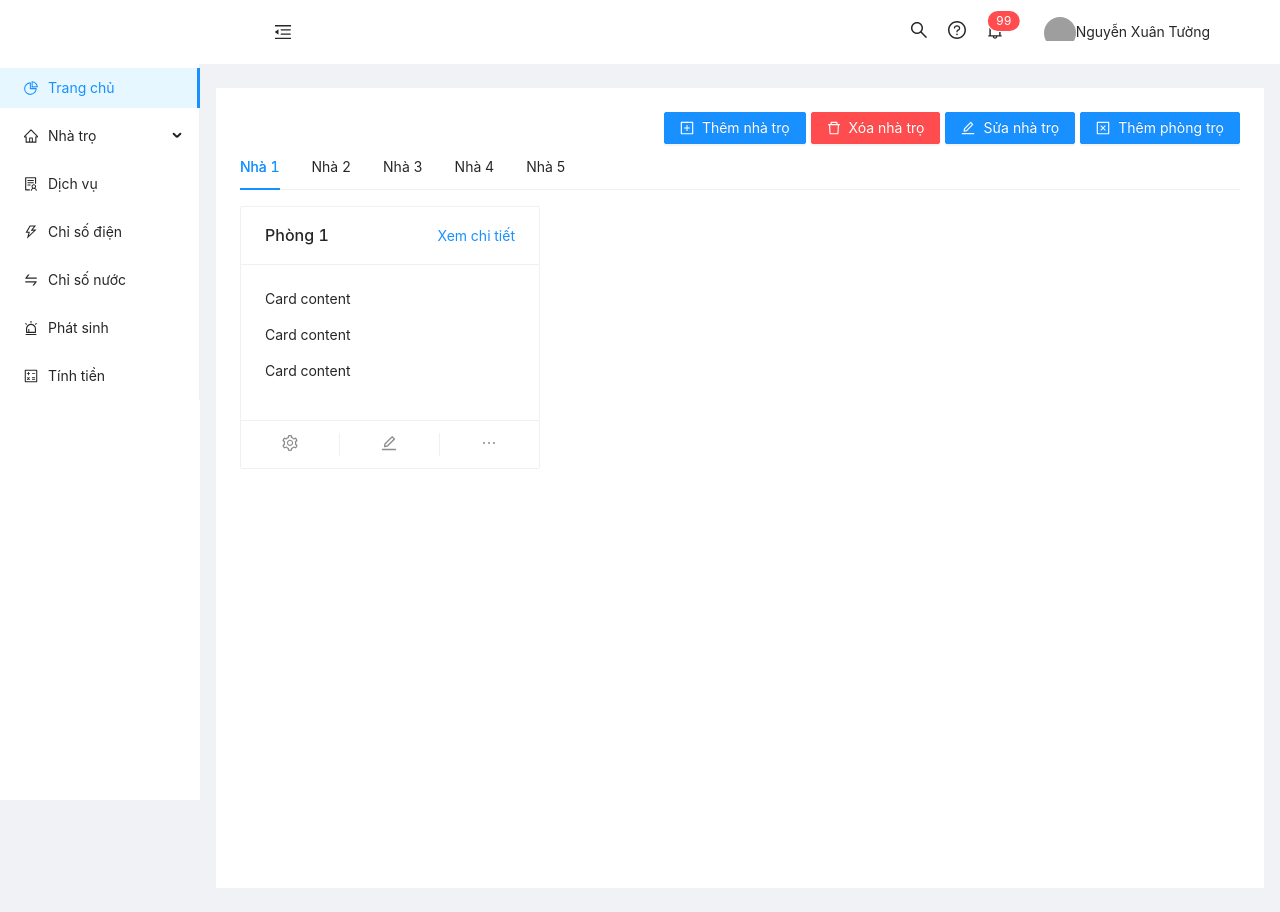
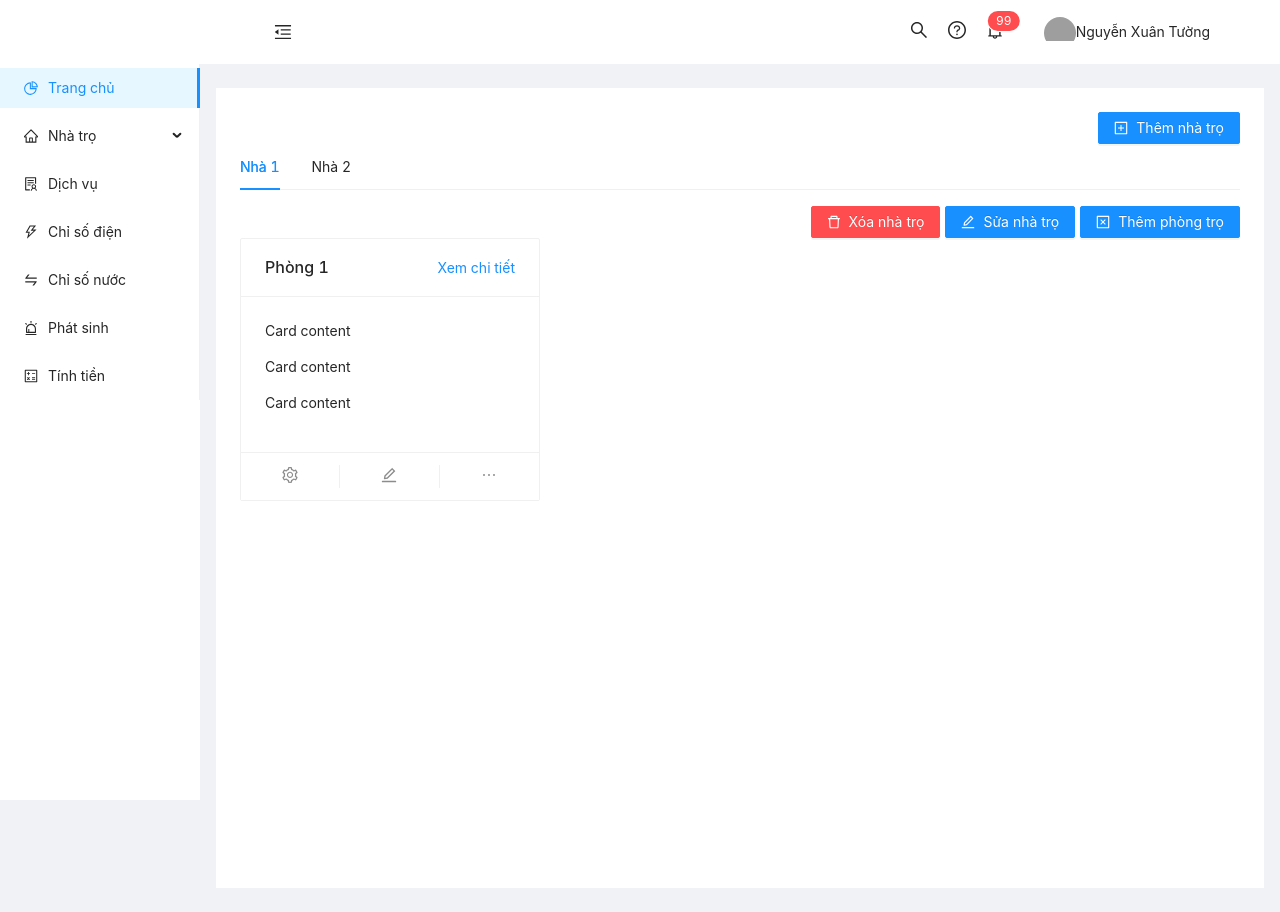
Before and after one commit to tung910/quan-ly-nha-tro-fe, a React (Vite) app: page /motel-room in a window 1280 px wide. Built offline with nearby package versions, Linux system fonts and the light colour scheme; data requests are answered from the project's data file; grey boxes are pictures that could not be loaded.

Commit message:
QLNTF-11-delete-motel

```diff
--- a/db.json
+++ b/db.json
@@ -18,36 +18,16 @@
   },
   "motels": [
     {
-      "id": 1,
+      "id": "1",
       "name": "Nhà 1"
     },
     {
-      "id": 2,
-      "name": "Nhà 2"
-    },
-    {
-      "name": "Nhà 3",
-      "province": "Hà Nội",
-      "district": "Thạch Thất",
-      "ward": "Thất Thạch",
-      "address": "Ngõ 168",
-      "id": 3
-    },
-    {
-      "name": "Nhà 4",
-      "province": "Hà Nội",
-      "district": "Ha Noi",
-      "ward": "Thạch Thất",
-      "address": "Thất thạch",
-      "id": 4
-    },
-    {
-      "name": "Nhà 5",
-      "province": "Hà Nội",
-      "district": "Tahaha",
-      "ward": "âsasasas",
-      "address": "âsasasasa",
-      "id": 5
+      "name": "Nhà 2",
+      "province": "aaaaaa",
+      "district": "aaaaa",
+      "ward": "aaaaaa",
+      "address": "aaaaaaaaa",
+      "id": "GUD90II"
     }
   ]
 }
--- a/src/api/Motel.tsx
+++ b/src/api/Motel.tsx
@@ -7,3 +7,6 @@ export const getAllMotel = () => {
 export const addMotel = (motel: MotelType) => {
     return instance.post('/motels', motel);
 };
+export const removeMotel = (id: string) => {
+    return instance.delete(`/motels/${id}`);
+};
--- a/src/pages/motel/Motel.module.scss
+++ b/src/pages/motel/Motel.module.scss
@@ -3,6 +3,3 @@
     justify-content: flex-end;
     grid-gap: 5px;
 }
-.btn-edit-motel {
-    background-color: aquamarine;
-}
--- a/src/pages/motel/index.tsx
+++ b/src/pages/motel/index.tsx
@@ -11,7 +11,7 @@ import {
     CloseSquareOutlined,
     DeleteOutlined,
 } from '@ant-design/icons';
-import { getAllMotel } from '~/api/Motel';
+import { getAllMotel, removeMotel } from '~/api/Motel';
 import { MotelType } from '~/types/Model';
 import styles from './Motel.module.scss';
 import classNames from 'classnames/bind';
@@ -26,6 +26,13 @@ const Motel = () => {
         };
         getMotels();
     }, []);
+    const onRemoveMotel = async (id: string) => {
+        const confirm = window.confirm('Bạn muốn xóa không?');
+        if (confirm) {
+            await removeMotel(id);
+            setMotels(motels.filter((item) => item.id !== id));
+        }
+    };
     return (
         <div>
             <div className={cx('button-motel')}>
@@ -36,7 +43,19 @@ const Motel = () => {
                 >
                     Thêm nhà trọ
                 </Button>
-                <Button type='primary' icon={<DeleteOutlined />} danger>
+            </div>
+            <Tabs defaultActiveKey='1'>
+                {motels &&
+                    motels.map((item, index) => {
+                        return (
+                            <Tabs.TabPane tab={item.name} key={index}>
+                                <div className={cx('button-motel')}>
+                                    <Button
+                                        type='primary'
+                                        icon={<DeleteOutlined />}
+                                        danger
+                                        onClick={() => onRemoveMotel(item.id)}
+                                    >
                                         Xóa nhà trọ
                                     </Button>
                                     <Button
@@ -46,15 +65,13 @@ const Motel = () => {
                                     >
                                         Sửa nhà trọ
                                     </Button>
-                <Button type='primary' icon={<CloseSquareOutlined />}>
+                                    <Button
+                                        type='primary'
+                                        icon={<CloseSquareOutlined />}
+                                    >
                                         Thêm phòng trọ
                                     </Button>
                                 </div>
-            <Tabs defaultActiveKey='1'>
-                {motels &&
-                    motels.map((item, index) => {
-                        return (
-                            <Tabs.TabPane tab={item.name} key={index}>
                                 <Card
                                     title='Phòng 1'
                                     hoverable
--- a/src/types/Model.tsx
+++ b/src/types/Model.tsx
@@ -1,5 +1,5 @@
 export type MotelType = {
-    id: number;
+    id: string;
     name: string;
     province: string;
     district: string;
```
Lines whose indentation alone changed are shown as unchanged.
